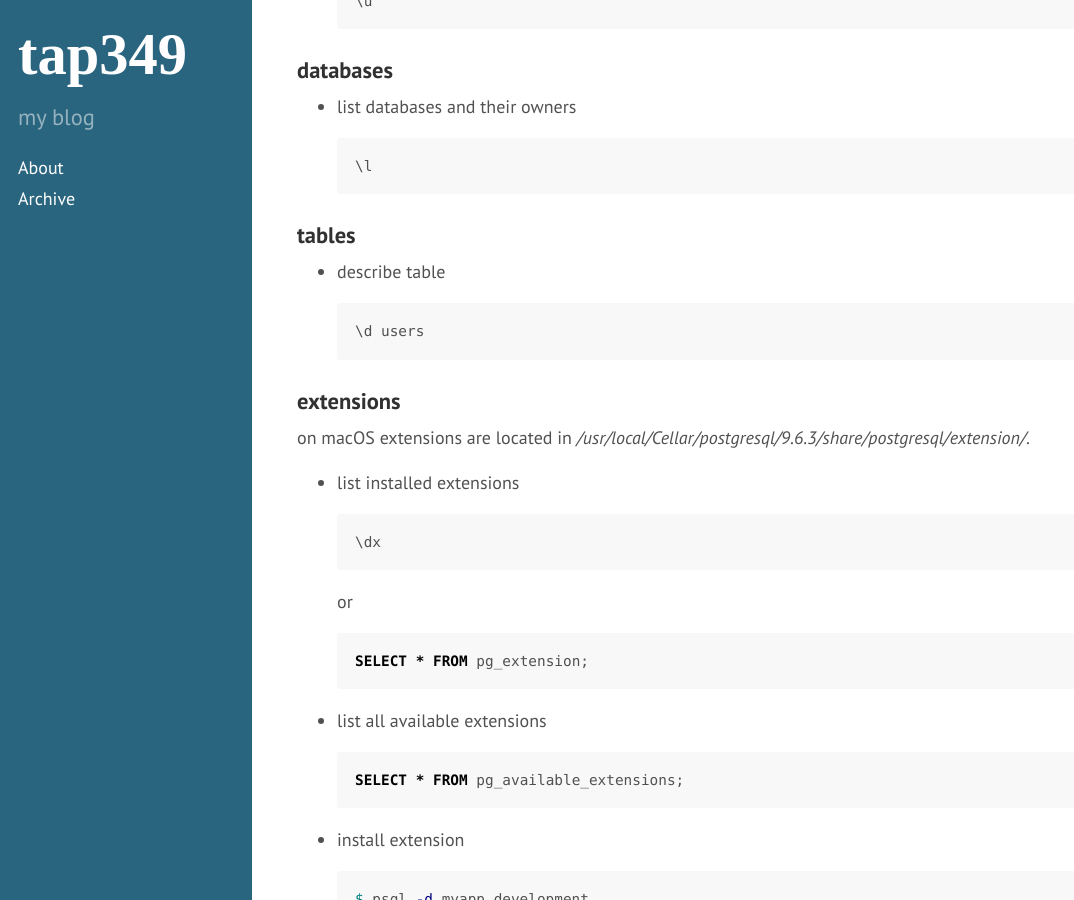
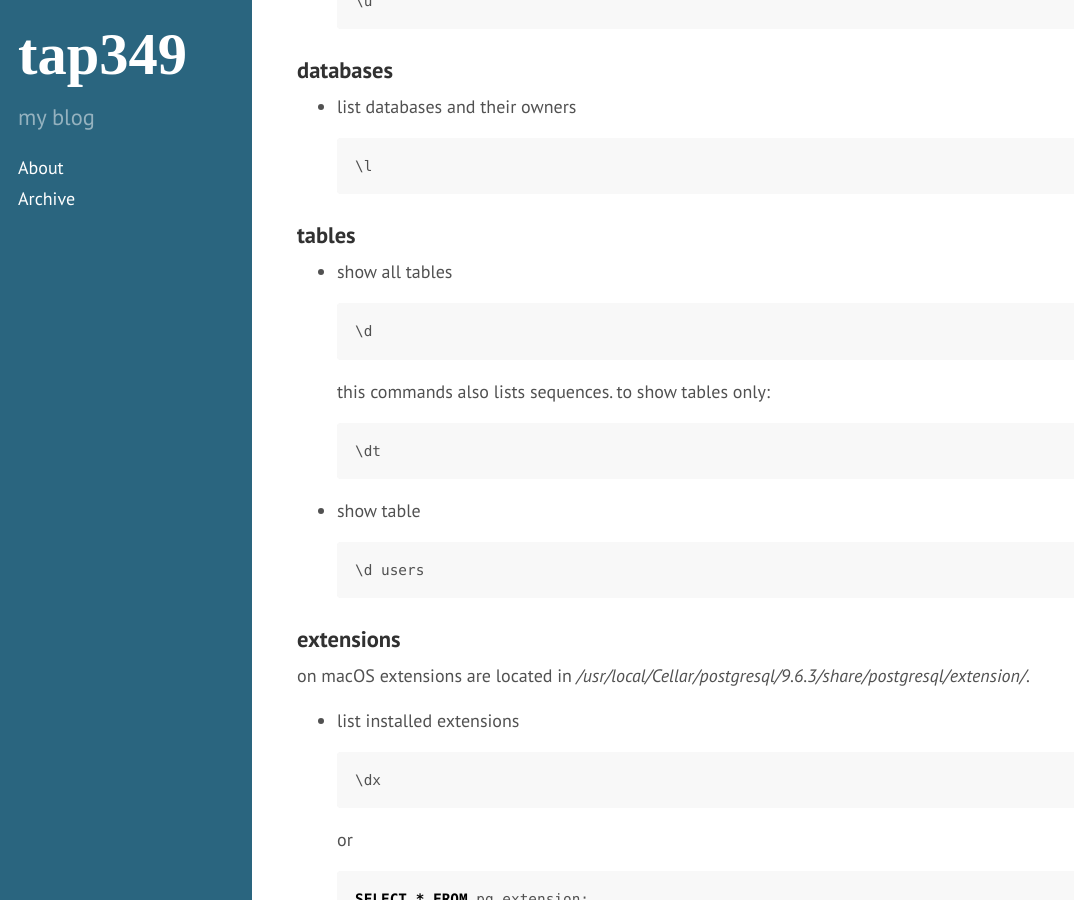
Before and after one commit to tap349/tap349.github.io, a Jekyll site: the page built from _posts/2017-07-20-postgresql-tips.md, in a window 1280 px wide and 900 px high, scrolled down 593 px. Shown: the whole window, without its empty margins (0-1074 px from the left). Built offline with Jekyll 4.4.1, drawn with Linux system fonts in a browser that asks for light colours.

Commit message:
update 2017-07-28_11:38:17

````diff
--- a/_posts/2017-07-20-postgresql-tips.md
+++ b/_posts/2017-07-20-postgresql-tips.md
@@ -33,7 +33,19 @@ categories: [postgresql, rails]
 
 ### tables
 
-- describe table
+- show all tables
+
+  ```
+  \d
+  ```
+
+  this commands also lists sequences. to show tables only:
+
+  ```
+  \dt
+  ```
+
+- show table
 
   ```
   \d users
````
Also changed, not shown: _posts/2017-05-21-elixir-mix-and-iex.md (+5 -0 lines), _posts/2017-07-27-phoenix-ecto.md (+4 -0 lines), _posts/2017-07-27-phoenix-getting-started.md (+7 -0 lines).
